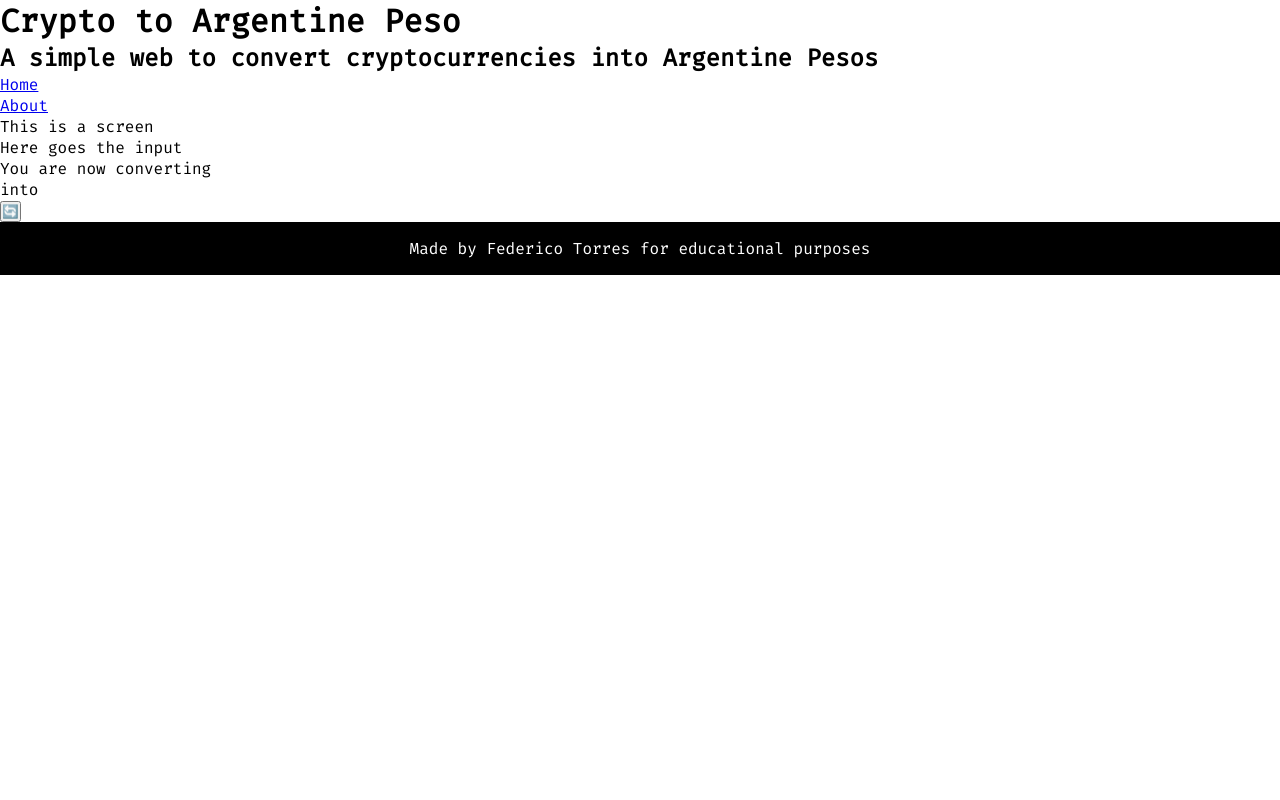
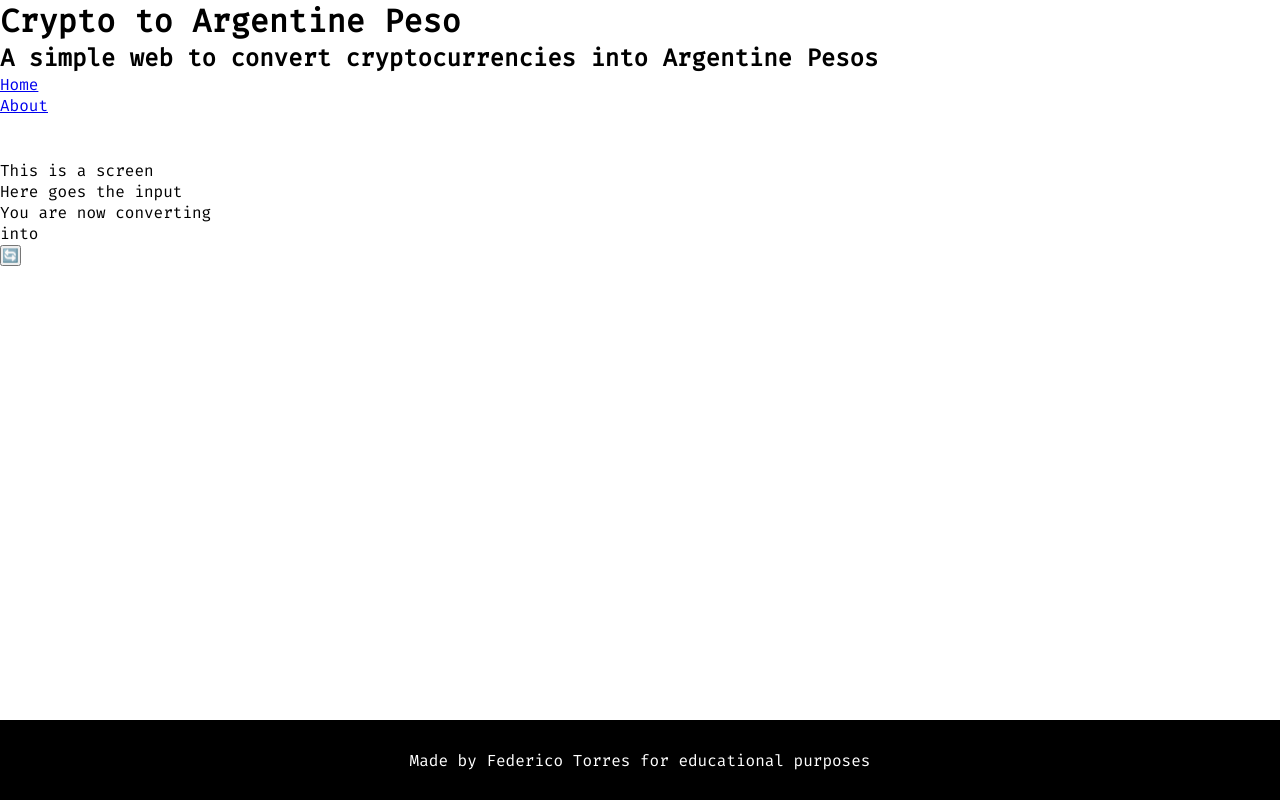
Before and after one commit to FedericoTorres233/crypto-to-peso-arg, a React (Create React App) app: page / in a window 1280 px wide. Built offline with nearby package versions, Linux system fonts and the light colour scheme.

Commit message:
add grid layout - remove fragment

```diff
--- a/src/App.js
+++ b/src/App.js
@@ -1,4 +1,3 @@
-import { Fragment } from "react";
 import { Routes, Route } from "react-router-dom";
 
 import NavBar from "./components/NavBar";
@@ -6,16 +5,19 @@ import Home from "./pages/Home";
 import About from "./pages/About";
 import Footer from "./components/Footer";
 
+import classes from "./App.module.css";
+
 function App() {
   return (
-    <Fragment>
+    <div className={classes.grid}>
       <NavBar />
       <Routes>
+        {/*Defines the routes*/}
         <Route exact path="/" element={<Home />} />
         <Route exact path="/about" element={<About />} />
       </Routes>
       <Footer />
-    </Fragment>
+    </div>
   );
 }
 
--- /dev/null
+++ b/src/App.module.css
@@ -0,0 +1,5 @@
+.grid{
+    height: 100vh;
+    display:grid;
+    grid-template-rows: 20% 1fr 10%;
+}
```
